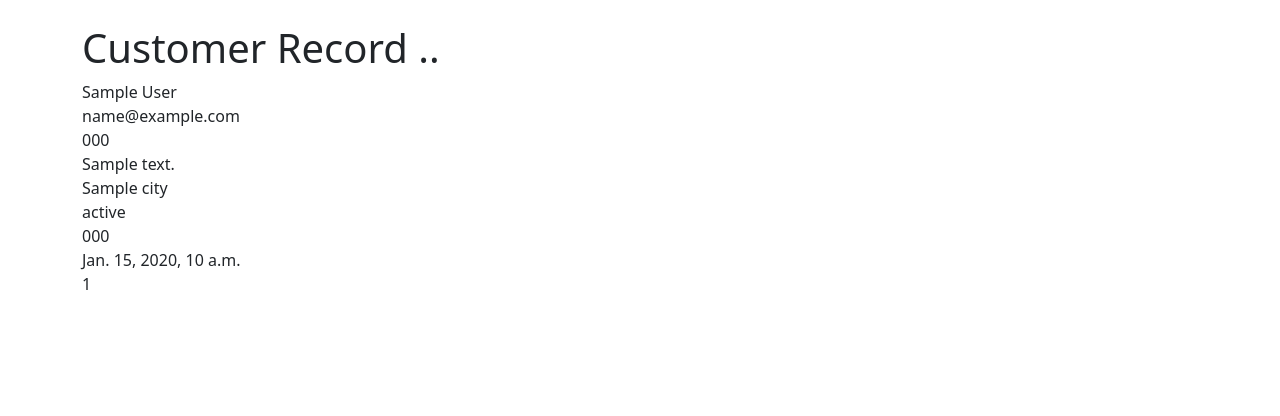
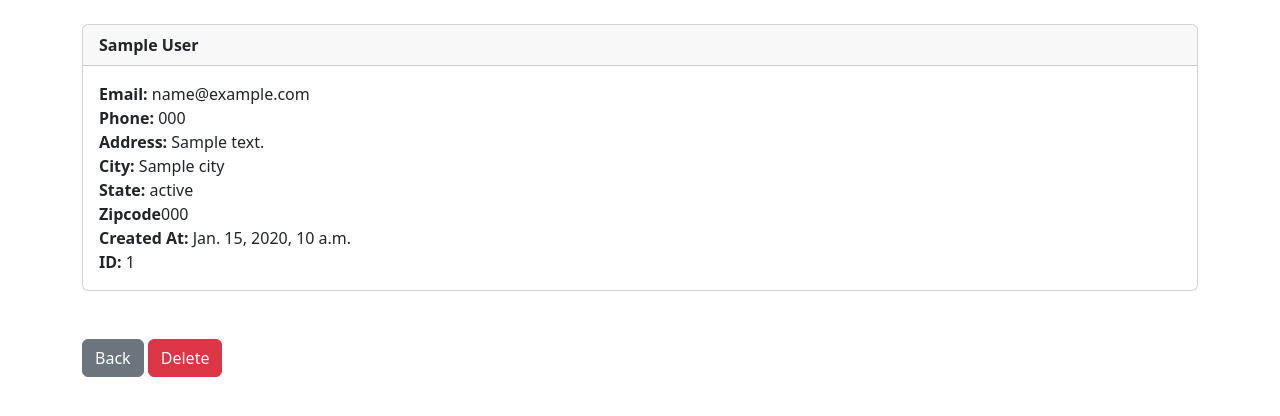
Before and after one commit to 6akee/crm-app, a Django app: template website/templates/record.html in a window 1280 px wide. Shown: the part 56-472 px from the top of the page. Run offline with Django 4.2, Linux system fonts and the light colour scheme; the template is opened without the code that fills it: most values are stand-ins (such as "Sample title", 1, 10 or a date in 2020).

Commit message:
add back button in record.html

```diff
--- a/website/templates/record.html
+++ b/website/templates/record.html
@@ -2,17 +2,37 @@
 
 {% block content %}
 
-<h1>Customer Record ..</h1>
+<div class="card">
+    <div class="card-header"><strong>
+    {{ customer_record.first_name }}
+    {{ customer_record.last_name }}</strong>
+    </div>
+    <div class="card-body">
+        <p class="card-text">
+        <strong>Email: </strong>{{ customer_record.email }}<br/>
 
-{{ customer_record.first_name }}
-{{ customer_record.last_name }} <br/>
-{{ customer_record.email }} <br/>
-{{ customer_record.phone }} <br/>
-{{ customer_record.address }} <br/>
-{{ customer_record.city }} <br/>
-{{ customer_record.state }} <br/>
-{{ customer_record.zipcode }} <br/>
-{{ customer_record.created_at }} <br/>
-{{ customer_record.id }} <br/>
+        <strong>Phone: </strong>{{ customer_record.phone }}<br/>
+
+        <strong>Address: </strong>{{ customer_record.address }}<br/>
+
+        <strong>City: </strong>{{ customer_record.city }}<br/>
+
+        <strong>State: </strong>{{ customer_record.state }}<br/>
+
+        <strong>Zipcode</strong>{{ customer_record.zipcode }}<br/>
+
+        <strong>Created At: </strong>{{ customer_record.created_at }}<br/>
+
+        <strong>ID: </strong>{{ customer_record.id }}<br/>
+
+        </p>
+    </div>
+  </div>
+
+<br/><br/>
+<a href="{% url 'home' %}" class="btn btn-secondary">Back</a>
+
+<a href="{% url 'home' %}" class="btn btn-danger">Delete</a>
+
 
 {% endblock %}
```
